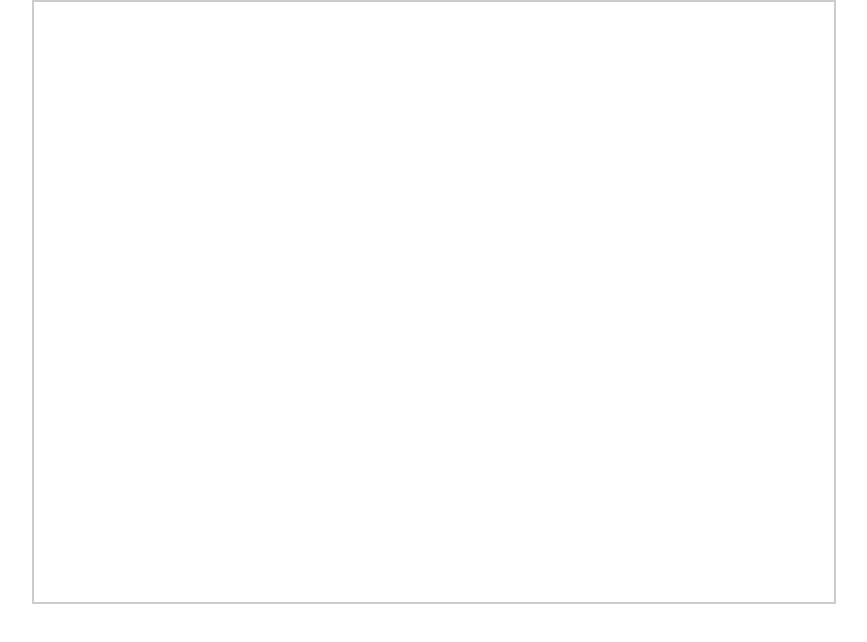
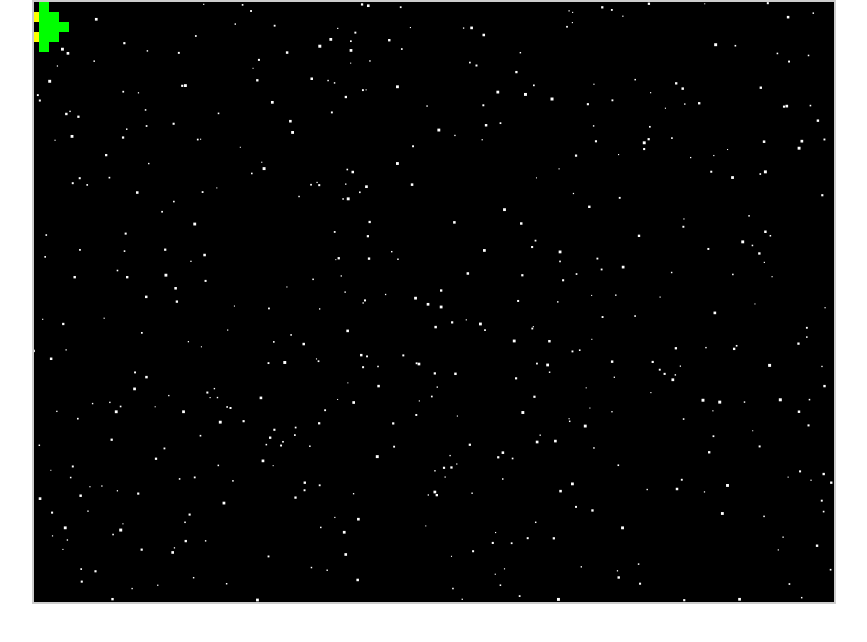
Before and after one commit to ak65234/ship-game, a plain HTML site: page index.html in a window 1280 px wide. Shown: the whole page, without its empty margins (206-1073 px from the left). Drawn offline with Linux system fonts and the light colour scheme.

Commit message:
Stars and Ship render test

```diff
--- a/index.html
+++ b/index.html
@@ -7,6 +7,9 @@
     <meta name="viewport" content="width=device-width, initial-scale=1.0">
     <title>Ship Game</title>
     <link href="main.css" type="text/css" rel="stylesheet" />
+    <script src="scripts/stars.js"></script>
+    <script src="scripts/ship.js"></script>
+    <script src="main.js" defer="defer"></script>
 </head>
 
 <body>
--- /dev/null
+++ b/main.js
@@ -0,0 +1,34 @@
+"use strict";
+
+(function () {
+    const cvs = document.querySelector("canvas");
+    const ctx = cvs.getContext("2d");
+
+    const starField = new StarField(500, cvs.width, cvs.height);
+    const ship = new Ship();
+
+    const clear = function () {
+        ctx.fillStyle = "#000";
+        ctx.fillRect(0, 0, cvs.width, cvs.height);
+    }
+
+    let start = 0;
+    const render = function (end) {
+        requestAnimationFrame(render);
+
+        const dt = end - start;
+        const ds = dt / 1000;
+        start = end;
+
+        const cycle = end % 200 > 100;
+
+        clear();
+
+        starField.draw(ctx).move(-ds * 200, 0);
+        ship.drawBody(ctx).drawFlames(ctx, cycle);
+
+        document.title = "Ship Game - FPS: " + Math.round(1 / ds);
+    };
+
+    requestAnimationFrame(render);
+})();
```
